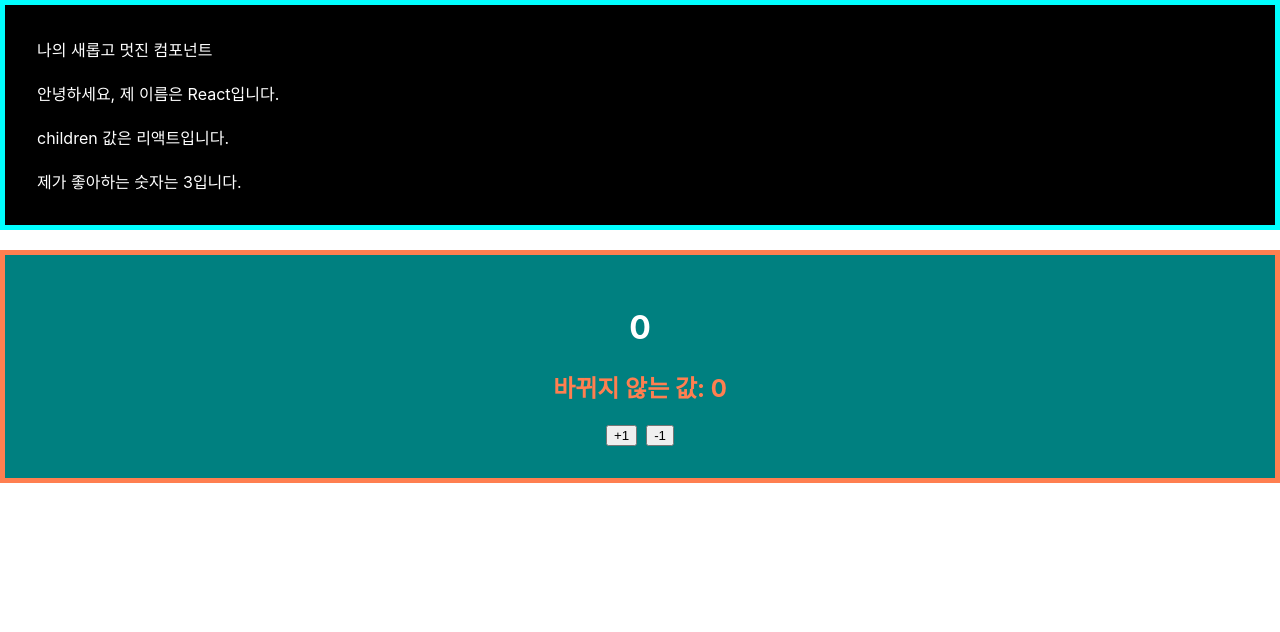
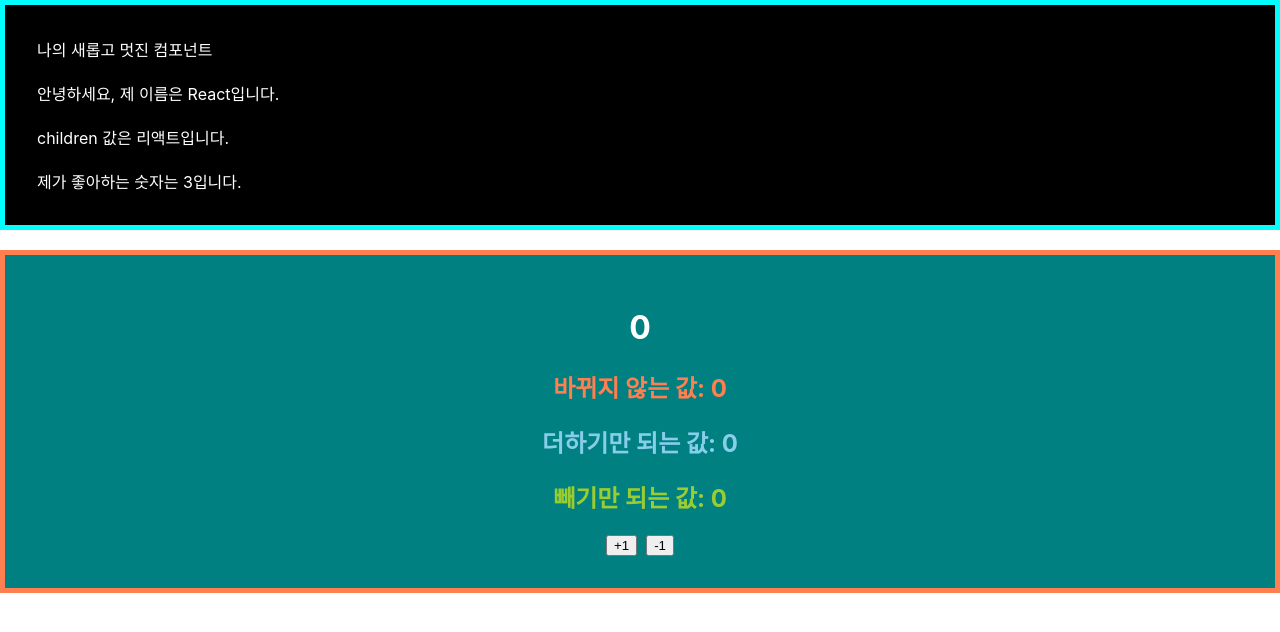
Before and after one commit to dohy-9443/ReactExample, a React (Create React App) app in the folder hello-react/: page / in a window 1280 px wide. Shown: the top 632 px of the page. Built offline with nearby package versions, Linux system fonts and the light colour scheme.

Commit message:
예제 연습해보기

```diff
--- a/hello-react/src/Counter.js
+++ b/hello-react/src/Counter.js
@@ -7,11 +7,13 @@ class Counter extends Component {
     this.state = {
       number: 0,
       fixedNumber: 0,
+      increase: 0,
+      decrease: 0,
     };
   }
 
   render() {
-    const { number, fixedNumber } = this.state;
+    const { number, fixedNumber, increase, decrease } = this.state;
     return (
       <div
         style={{
@@ -23,9 +25,11 @@ class Counter extends Component {
       >
         <h1 style={{ color: 'white' }}>{number}</h1>
         <h2 style={{ color: 'coral' }}>바뀌지 않는 값: {fixedNumber}</h2>
+        <h2 style={{ color: 'skyblue' }}>더하기만 되는 값: {increase}</h2>
+        <h2 style={{ color: 'yellowgreen' }}>빼기만 되는 값: {decrease}</h2>
         <button
           onClick={() => {
-            this.setState({ number: number + 1 });
+            this.setState({ number: number + 1, increase: increase + 1 });
           }}
         >
           +1
@@ -33,7 +37,7 @@ class Counter extends Component {
         &nbsp;&nbsp;
         <button
           onClick={() => {
-            this.setState({ number: number - 1 });
+            this.setState({ number: number - 1, decrease: decrease - 1 });
           }}
         >
           -1
```
